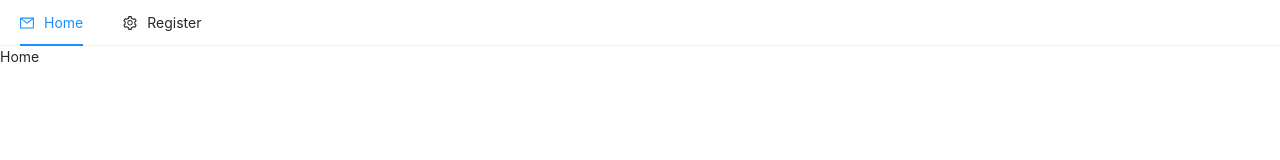
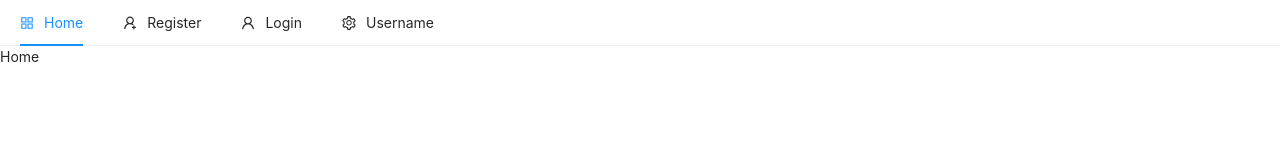
Before and after one commit to DilanMDA/Shoping-Cart, a React (Create React App) app in the folder client/: page / in a window 1280 px wide. Shown: the top 160 px of the page. Built offline with nearby package versions, Linux system fonts and the light colour scheme.

Commit message:
Header MenuBar changed & eventHandler set

```diff
--- a/client/src/components/navbar/Header.js
+++ b/client/src/components/navbar/Header.js
@@ -1,29 +1,45 @@
 import React, { useState } from 'react';
 import { Menu } from 'antd';
-import {
+import
+{
 	AppstoreOutlined,
-	MailOutlined,
 	SettingOutlined,
+	UserOutlined,
+	UserAddOutlined,
 } from '@ant-design/icons';
 
 const { SubMenu } = Menu;
 
-const Header = () => {
-	const [current, setCurrent] = useState('');
+const Header = () =>
+{
+	const [ current, setCurrent ] = useState( 'home' );
 
-	const handleClick = () => {};
+	const handleClick = ( e ) =>
+	{
+		// console.log(e.key);
+		setCurrent( e.key );
+	};
 
 	return (
-		<Menu onClick={handleClick} selectedKeys={[current]} mode="horizontal">
-			<Menu.Item key="mail" icon={<MailOutlined />}>
+		<Menu onClick={ handleClick } selectedKeys={ [ current ] } mode="horizontal">
+			<Menu.Item key="home" icon={ <AppstoreOutlined /> } className="float-start">
 				Home
 			</Menu.Item>
 
-			<SubMenu key="SubMenu" icon={<SettingOutlined />} title="Register">
+			<Menu.Item key="register" icon={ <UserAddOutlined /> } className="float-end">
+				Register
+			</Menu.Item>
+			<Menu.Item key="login" icon={ <UserOutlined /> } className="float-end" >
+				Login
+			</Menu.Item>
+
+
+			<SubMenu icon={ <SettingOutlined /> } title="Username">
 				<Menu.Item key="setting:1">Option 1</Menu.Item>
 				<Menu.Item key="setting:2">Option 2</Menu.Item>
 			</SubMenu>
 		</Menu>
+
 	);
 };
 
--- a/client/src/index.js
+++ b/client/src/index.js
@@ -8,11 +8,11 @@ import { BrowserRouter } from 'react-router-dom';
 import 'antd/dist/antd.css';
 
 ReactDOM.render(
-	<React.StrictMode>
+	// <React.StrictMode>
 		<BrowserRouter>
 			<App />
-		</BrowserRouter>
-	</React.StrictMode>,
+		</BrowserRouter>,
+	// </React.StrictMode>,
 	document.getElementById('root'),
 );
 
```
Also changed, not shown: client/src/App.js (+7 -6 lines).
